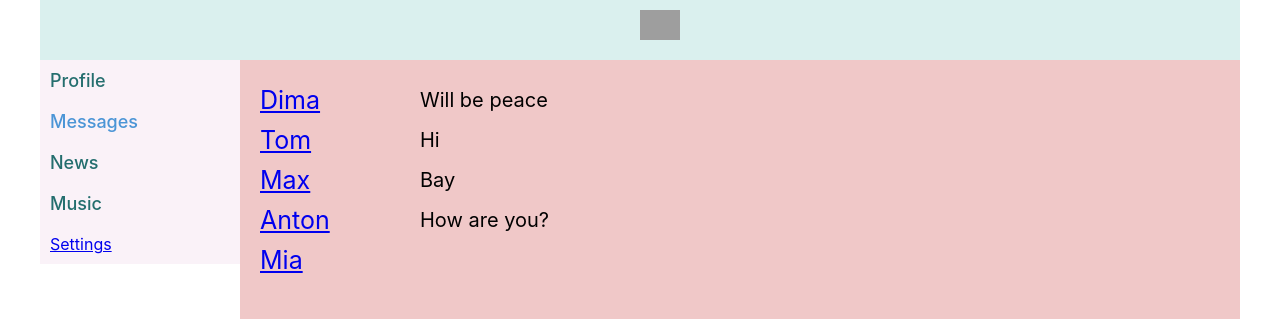
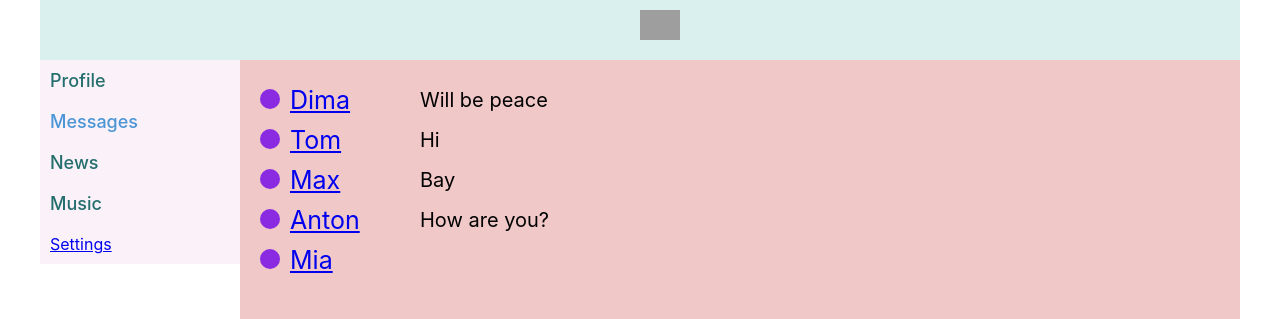
Before and after one commit to yulyazelikova/My-app, a React (Create React App) app: page /dialogs in a window 1280 px wide. Shown: the top 319 px of the page. Built offline with nearby package versions, Linux system fonts and the light colour scheme; grey boxes are pictures that could not be loaded.

Commit message:
add elements in dialog

```diff
--- a/src/components/Dialogs/DialogItem/DialogItem.jsx
+++ b/src/components/Dialogs/DialogItem/DialogItem.jsx
@@ -6,6 +6,7 @@ const DialogItem = (props) => {
   let path = '/dialogs/' + props.id;
   return (
     <div className={s.dialog}>
+      <div className={s.dialogAva}></div>
       <NavLink to={path}>{props.name}</NavLink>
     </div>
   )
--- a/src/components/Dialogs/Dialogs.module.css
+++ b/src/components/Dialogs/Dialogs.module.css
@@ -16,3 +16,12 @@
 .massge {
   font-size: 20px;
 }
+
+.dialogAva{
+  width: 20px;
+  height: 20px;
+  background-color: blueviolet;
+  display: inline-block;
+  margin-right: 10px;
+  border-radius: 50%;
+}
```
